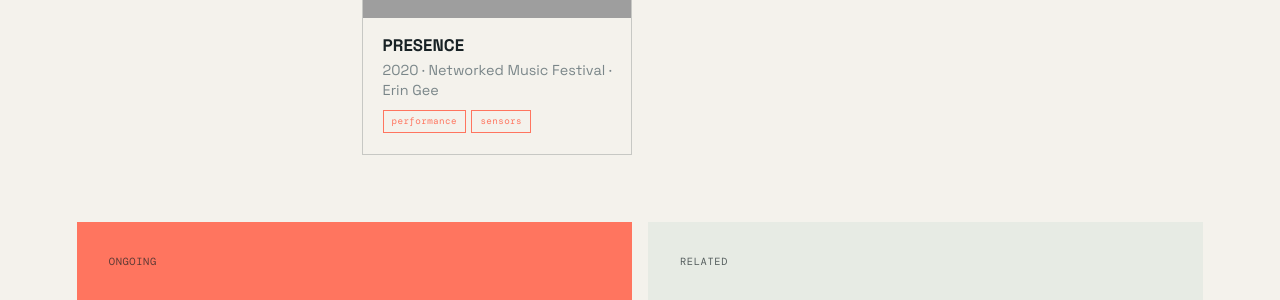
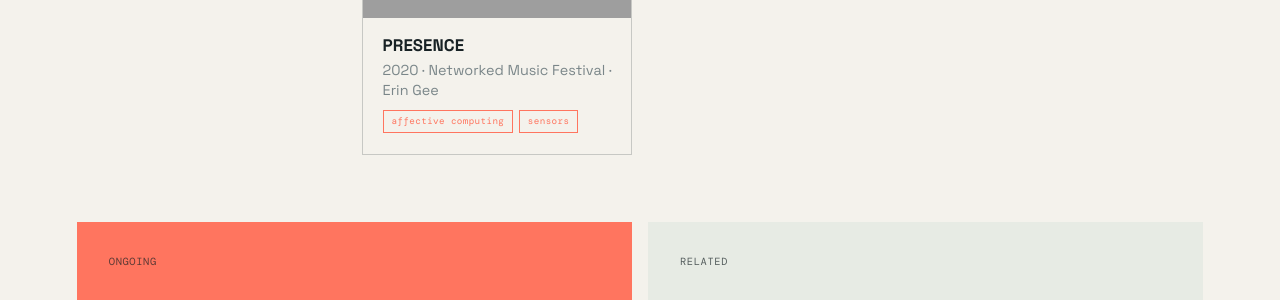
Before and after one commit to emai-ca/emai-ca.github.io, a Jekyll site: the page built from works.md, in a window 1280 px wide and 900 px high, scrolled down 1811 px. Shown: the part 155-455 px from the top of the window. Built offline with Jekyll 4.4.1, drawn with Linux system fonts in a browser that asks for light colours; grey boxes are pictures that could not be loaded.

Commit message:
Retag Presence as affective computing
Co-Authored-By: Claude Opus 5 <noreply@anthropic.com>

```diff
--- a/works.md
+++ b/works.md
@@ -11,7 +11,7 @@ nav: works
   <article class="work-card" data-type="generative"><div class="work-visual visual-clastic ratio-landscape"><div class="wave wave-one"></div><div class="wave wave-two"></div><div class="wave wave-three"></div></div><div class="work-meta"><h2><a href="#">Work title four</a></h2><p class="work-venue">year · Venue</p><ul class="work-tags"><li>research</li></ul></div></article>
   <article class="work-card" data-type="instrument"><div class="work-visual visual-mosaique ratio-tall"><div class="sound-orbit orbit-a"></div><div class="sound-orbit orbit-b"></div><div class="sound-orbit orbit-c"></div></div><div class="work-meta"><h2><a href="https://mosaique.cargo.site/" target="_blank" rel="noopener noreferrer">Mosaïque</a></h2><p class="work-venue">2023 · Complete</p><ul class="work-tags"><li>concatenative synthesis</li><li>instrument</li></ul></div></article>
   <article class="work-card" data-original-ratio="ratio-landscape" data-type="instrument"><div class="work-visual work-video ratio-tall" data-video="jaPHJNyjZ1s"><img src="https://img.youtube.com/vi/jaPHJNyjZ1s/maxresdefault.jpg" onerror="this.onerror=null;this.src='https://img.youtube.com/vi/jaPHJNyjZ1s/hqdefault.jpg'" alt="Video documentation of Orbits and Bodies" loading="lazy"><button class="work-play" type="button" aria-label="Play video: Orbits and Bodies"><span aria-hidden="true">▶</span></button></div><div class="work-meta"><h2>Orbits and Bodies</h2><p class="work-venue">2025 · IRCAM, Paris · Gabriel Vigliensoni</p><ul class="work-tags"><li>custom models</li><li>curated data</li></ul></div></article>
-  <article class="work-card" data-type="embodied"><div class="work-visual work-video ratio-portrait" data-video="-4h8LSCI54s"><img src="https://img.youtube.com/vi/-4h8LSCI54s/maxresdefault.jpg" onerror="this.onerror=null;this.src='https://img.youtube.com/vi/-4h8LSCI54s/hqdefault.jpg'" alt="Video documentation of Presence" loading="lazy"><button class="work-play" type="button" aria-label="Play video: Presence"><span aria-hidden="true">▶</span></button></div><div class="work-meta"><h2><a href="https://eringee.net/presence/" target="_blank" rel="noopener noreferrer">Presence</a></h2><p class="work-venue">2020 · Networked Music Festival · Erin Gee</p><ul class="work-tags"><li>performance</li><li>sensors</li></ul></div></article>
+  <article class="work-card" data-type="embodied"><div class="work-visual work-video ratio-portrait" data-video="-4h8LSCI54s"><img src="https://img.youtube.com/vi/-4h8LSCI54s/maxresdefault.jpg" onerror="this.onerror=null;this.src='https://img.youtube.com/vi/-4h8LSCI54s/hqdefault.jpg'" alt="Video documentation of Presence" loading="lazy"><button class="work-play" type="button" aria-label="Play video: Presence"><span aria-hidden="true">▶</span></button></div><div class="work-meta"><h2><a href="https://eringee.net/presence/" target="_blank" rel="noopener noreferrer">Presence</a></h2><p class="work-venue">2020 · Networked Music Festival · Erin Gee</p><ul class="work-tags"><li>affective computing</li><li>sensors</li></ul></div></article>
   <article class="work-card" data-type="embodied"><div class="work-visual work-video ratio-tall" data-video="ueCFWRTq_mk"><img src="https://img.youtube.com/vi/ueCFWRTq_mk/maxresdefault.jpg" onerror="this.src='https://img.youtube.com/vi/ueCFWRTq_mk/hqdefault.jpg'" alt="Video documentation of Affect Flow" loading="lazy"><button class="work-play" type="button" aria-label="Play video: Affect Flow"><span aria-hidden="true">▶</span></button></div><div class="work-meta"><h2><a href="https://eringee.net/affect-flow/" target="_blank" rel="noopener noreferrer">Affect Flow</a></h2><p class="work-venue">2022 · Vancouver New Music, Vancouver · Erin Gee</p><ul class="work-tags"><li>biodata</li><li>biofeedback</li></ul></div></article>
   <article class="work-card" data-type="generative"><div class="work-visual work-video ratio-landscape" data-video="Kib8Bk2nPEA"><img src="https://img.youtube.com/vi/Kib8Bk2nPEA/maxresdefault.jpg" onerror="this.src='https://img.youtube.com/vi/Kib8Bk2nPEA/hqdefault.jpg'" alt="Video documentation of R-VAE" loading="lazy"><button class="work-play" type="button" aria-label="Play video: R-VAE"><span aria-hidden="true">▶</span></button></div><div class="work-meta"><h2><a href="https://vigliensoni.com/portfolio/30-vigliensoni22live/" target="_blank" rel="noopener noreferrer">R-VAE</a></h2><p class="work-venue">2020 · MUTEK, Montréal · Gabriel Vigliensoni</p><ul class="work-tags"><li>machine learning</li><li>musical device</li></ul></div></article>
   <article class="work-card" data-type="embodied"><div class="work-visual visual-affect ratio-wide"><div class="pulse-ring"></div><div class="pulse-core"></div></div><div class="work-meta"><h2><a href="#">Work title eight</a></h2><p class="work-venue">year · Venue</p><ul class="work-tags"><li>installation</li></ul></div></article>
```
